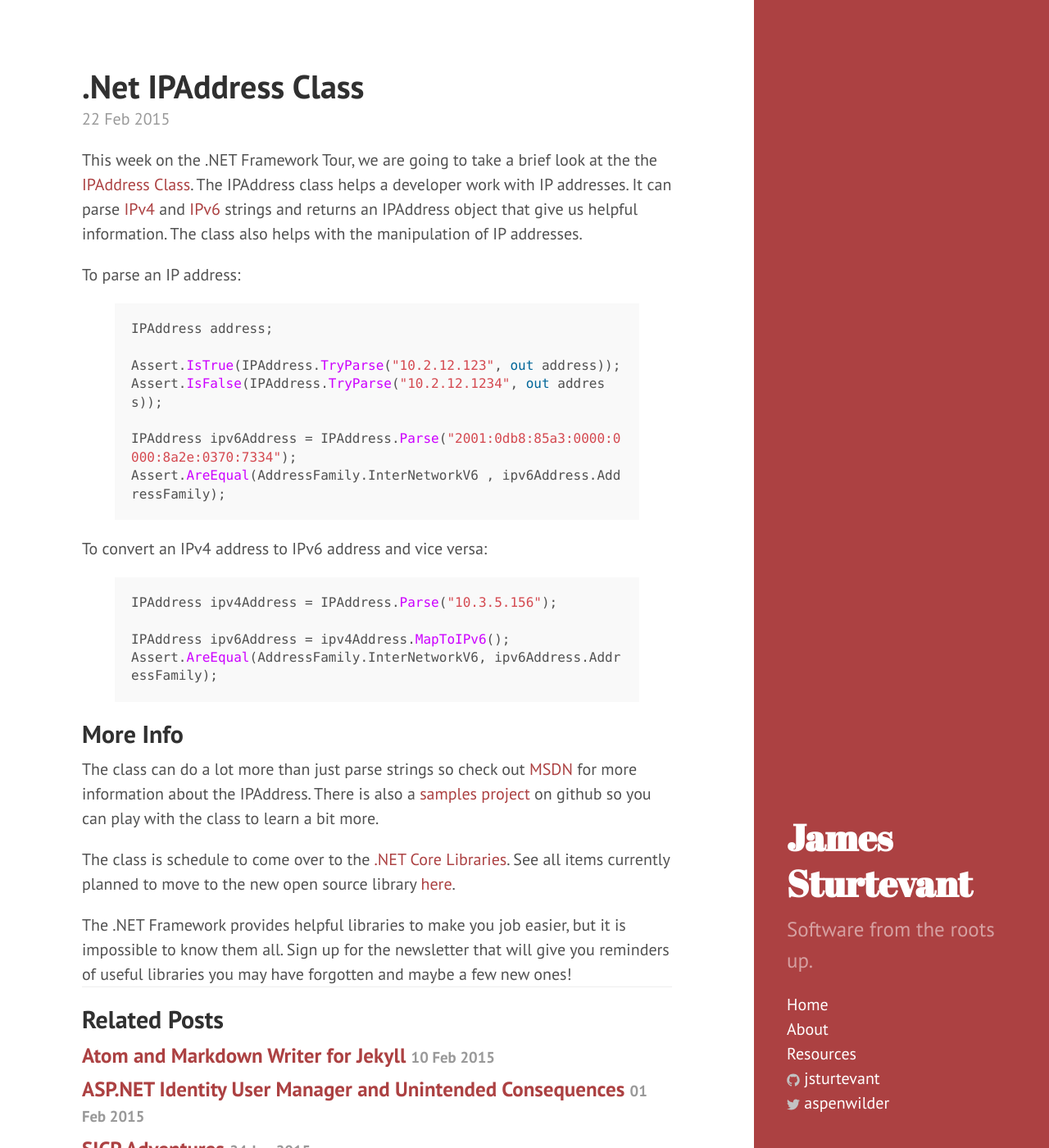
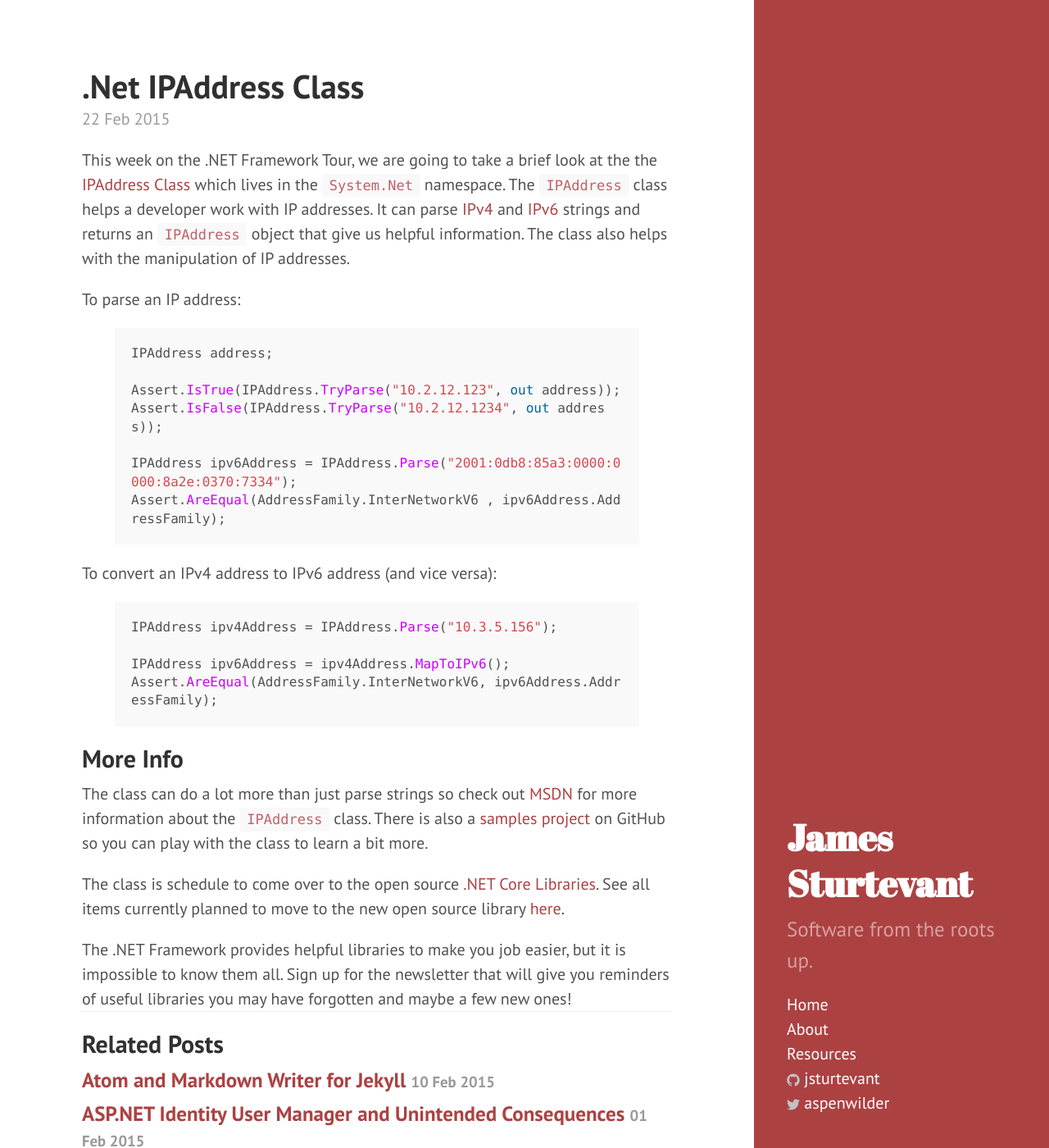
Before and after one commit to jsturtevant/jsturtevant.github.io, a Jekyll site: the page built from _posts/2015-02-22-net-ipaddress-class.markdown, in a window 1280 px wide and 1400 px high. Shown: the whole window at 82% size. Built offline with Jekyll 4.4.1, drawn with Linux system fonts in a browser that asks for light colours; Markdown is read by kramdown in place of the engine named in the settings; comment, search, counter and statistics services are not loaded.

Commit message:
Minor changes

````diff
--- a/_posts/2015-02-22-net-ipaddress-class.markdown
+++ b/_posts/2015-02-22-net-ipaddress-class.markdown
@@ -8,10 +8,9 @@ categories:
   - .net framework tour
 ---
 
-This week on the .NET Framework Tour, we are going to take a brief look at the the [IPAddress Class](https://msdn.microsoft.com/en-us/library/System.Net.IPAddress(v=vs.110).aspx).  The IPAddress class helps a developer work with IP addresses.  It can parse [IPv4](http://en.wikipedia.org/wiki/IPv4) and [IPv6](http://en.wikipedia.org/wiki/IPv6_address) strings and returns an IPAddress object that give us helpful information.  The class also helps with the manipulation of IP addresses.
+This week on the .NET Framework Tour, we are going to take a brief look at the the [IPAddress Class](https://msdn.microsoft.com/en-us/library/System.Net.IPAddress(v=vs.110).aspx) which lives in the  ```System.Net``` namespace.  The ```IPAddress``` class helps a developer work with IP addresses.  It can parse [IPv4](http://en.wikipedia.org/wiki/IPv4) and [IPv6](http://en.wikipedia.org/wiki/IPv6_address) strings and returns an ```IPAddress``` object that give us helpful information.  The class also helps with the manipulation of IP addresses.
 
 To parse an IP address:
-
 {% highlight csharp %}
 IPAddress address;
 
@@ -22,8 +21,8 @@ IPAddress ipv6Address = IPAddress.Parse("2001:0db8:85a3:0000:0000:8a2e:0370:7334
 Assert.AreEqual(AddressFamily.InterNetworkV6 , ipv6Address.AddressFamily);
 {% endhighlight %}
 
-To convert an IPv4 address to IPv6 address and vice versa:
 
+To convert an IPv4 address to IPv6 address (and vice versa):
 {% highlight csharp %}
 IPAddress ipv4Address = IPAddress.Parse("10.3.5.156");
 
@@ -32,9 +31,10 @@ Assert.AreEqual(AddressFamily.InterNetworkV6, ipv6Address.AddressFamily);
 {% endhighlight %}
 
 ## More Info
-The class can do a lot more than just parse strings so check out [MSDN](https://msdn.microsoft.com/en-us/library/System.Net.IPAddress(v=vs.110).aspx) for more information about the IPAddress.  There is also a [samples project](https://github.com/jsturtevant/DotNetSamples/blob/master/DotNetSamples/IPAddressExamples.cs) on github so you can play with the class to learn a bit more.
 
-The class is schedule to come over to the [.NET Core Libraries](https://github.com/dotnet/corefx).  See all items currently planned to move to the new open source library [here](http://blogs.msdn.com/cfs-file.ashx/__key/communityserver-components-postattachments/00-10-58-94-19/NetCore_5F00_OpenSourceUpdate.xlsx).
+The class can do a lot more than just parse strings so check out [MSDN](https://msdn.microsoft.com/en-us/library/System.Net.IPAddress(v=vs.110).aspx) for more information about the ```IPAddress``` class.  There is also a [samples project](https://github.com/jsturtevant/DotNetSamples/blob/master/DotNetSamples/IPAddressExamples.cs) on GitHub so you can play with the class to learn a bit more.
+
+The class is schedule to come over to the open source [.NET Core Libraries](https://github.com/dotnet/corefx).  See all items currently planned to move to the new open source library [here](http://blogs.msdn.com/cfs-file.ashx/__key/communityserver-components-postattachments/00-10-58-94-19/NetCore_5F00_OpenSourceUpdate.xlsx).
 
 <div class='dotnetfw-tour'>
 The .NET Framework provides helpful libraries to make you job easier, but it is impossible to know them all.  Sign up for the newsletter that will give you reminders of useful libraries you may have forgotten and maybe a few new ones!
````
